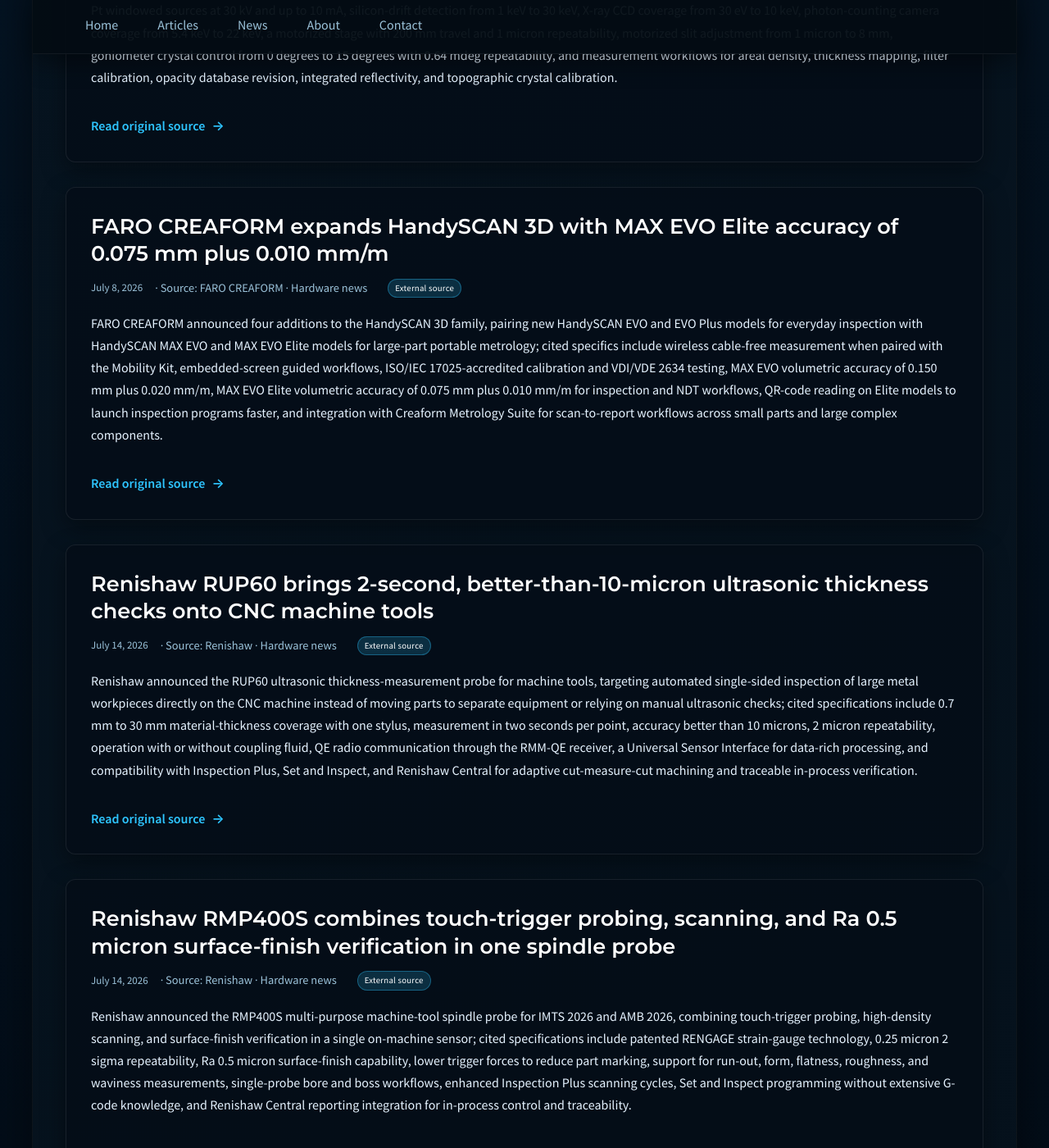
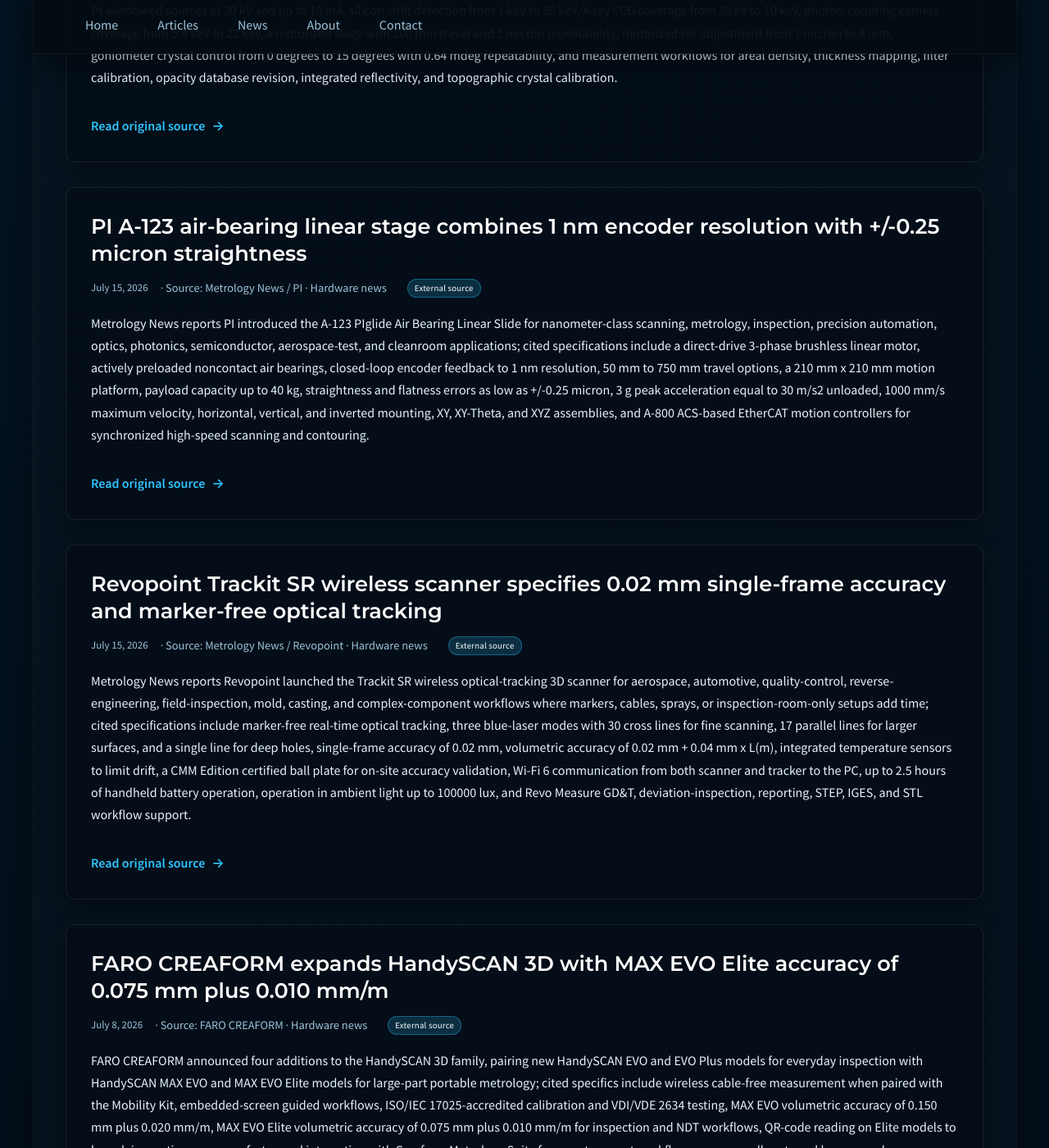
Before and after one commit to JohnForeman/MetrologyCentral, a Jekyll site: the page built from news.md, in a window 1280 px wide and 1400 px high, scrolled down 6892 px. Shown: the whole window at 82% size. Built offline with Jekyll 4.4.1, drawn with Linux system fonts in a browser that asks for light colours.

Commit message:
Add high-signal metrology news items

```diff
--- a/_data/news.yml
+++ b/_data/news.yml
@@ -30,6 +30,22 @@
   summary: >-
     General Atomics detailed its EXCALIBUR Experimental X-ray CALIBration UseR facility for laboratory X-ray metrology, combining X-ray sources, precision detectors, cameras, automated stages, and analysis tools to non-destructively characterize thin films, foils, filters, X-ray crystals, and diagnostic optics used in fusion, semiconductor, sensor, space, and advanced-manufacturing research; cited specifications include Mo, W, Cu, and Cr windowless sources plus Cu, Ti, and Pt windowed sources at 30 kV and up to 10 mA, silicon-drift detection from 1 keV to 30 keV, X-ray CCD coverage from 30 eV to 10 keV, photon-counting camera coverage from 5.4 keV to 22 keV, a motorized stage with 200 mm travel and 1 micron repeatability, motorized slit adjustment from 1 micron to 8 mm, goniometer crystal control from 0 degrees to 15 degrees with 0.64 mdeg repeatability, and measurement workflows for areal density, thickness mapping, filter calibration, opacity database revision, integrated reflectivity, and topographic crystal calibration.
   url: https://www.ga.com/excalibur
+- date: '2026-07-15'
+  title: PI A-123 air-bearing linear stage combines 1 nm encoder resolution with +/-0.25 micron straightness
+  source: Metrology News / PI
+  sector: scientific_metrology
+  kind: hardware_news
+  summary: >-
+    Metrology News reports PI introduced the A-123 PIglide Air Bearing Linear Slide for nanometer-class scanning, metrology, inspection, precision automation, optics, photonics, semiconductor, aerospace-test, and cleanroom applications; cited specifications include a direct-drive 3-phase brushless linear motor, actively preloaded noncontact air bearings, closed-loop encoder feedback to 1 nm resolution, 50 mm to 750 mm travel options, a 210 mm x 210 mm motion platform, payload capacity up to 40 kg, straightness and flatness errors as low as +/-0.25 micron, 3 g peak acceleration equal to 30 m/s2 unloaded, 1000 mm/s maximum velocity, horizontal, vertical, and inverted mounting, XY, XY-Theta, and XYZ assemblies, and A-800 ACS-based EtherCAT motion controllers for synchronized high-speed scanning and contouring.
+  url: https://metrology.news/pi-introduces-a-123-air-bearing-linear-stage-for-nanometre-precision-motion/
+- date: '2026-07-15'
+  title: Revopoint Trackit SR wireless scanner specifies 0.02 mm single-frame accuracy and marker-free optical tracking
+  source: Metrology News / Revopoint
+  sector: scientific_metrology
+  kind: hardware_news
+  summary: >-
+    Metrology News reports Revopoint launched the Trackit SR wireless optical-tracking 3D scanner for aerospace, automotive, quality-control, reverse-engineering, field-inspection, mold, casting, and complex-component workflows where markers, cables, sprays, or inspection-room-only setups add time; cited specifications include marker-free real-time optical tracking, three blue-laser modes with 30 cross lines for fine scanning, 17 parallel lines for larger surfaces, and a single line for deep holes, single-frame accuracy of 0.02 mm, volumetric accuracy of 0.02 mm + 0.04 mm x L(m), integrated temperature sensors to limit drift, a CMM Edition certified ball plate for on-site accuracy validation, Wi-Fi 6 communication from both scanner and tracker to the PC, up to 2.5 hours of handheld battery operation, operation in ambient light up to 100000 lux, and Revo Measure GD&T, deviation-inspection, reporting, STEP, IGES, and STL workflow support.
+  url: https://metrology.news/revopoint-introduces-wireless-marker-free-trackit-sr-3d-scanner/
 - date: '2026-07-14'
   title: U.S. manufacturing technology orders reach USD 583.4M in May, up 47.8% year
     over year
```
